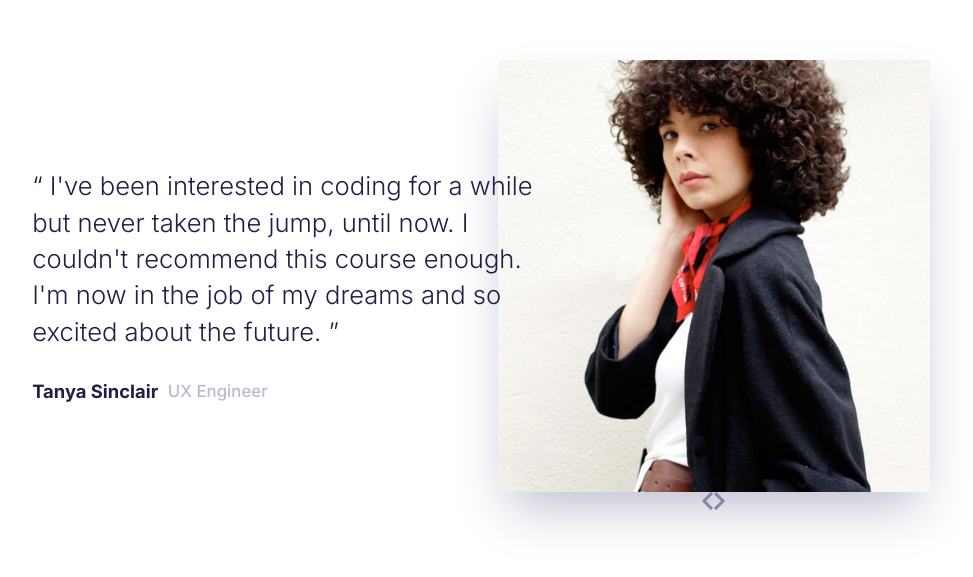
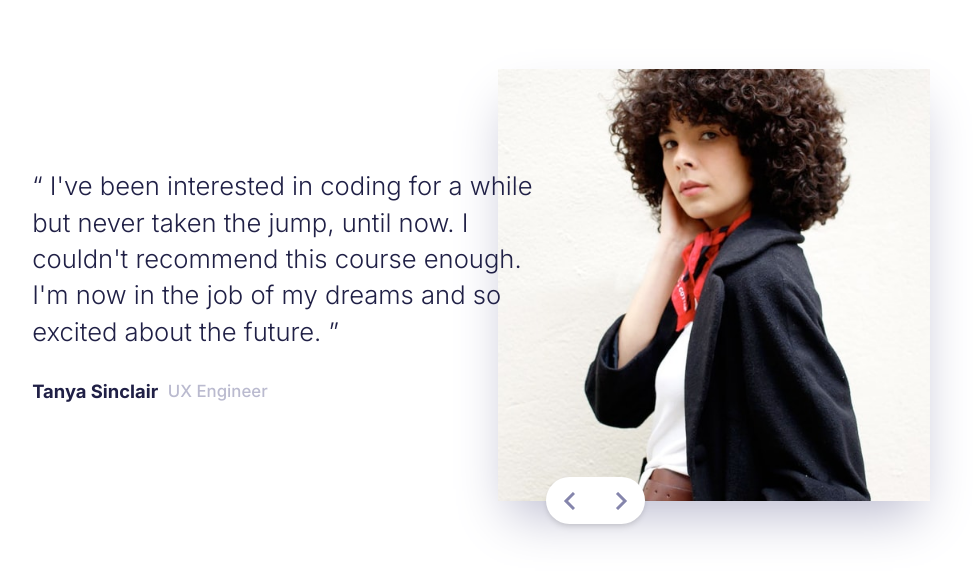
Before and after one commit to VasuBeachoo/coding-bootcamp-testimonials-slider, a JavaScript app: page / in a window 1280 px wide. Shown: the part 115-692 px from the top of the page, without its empty margins (157-1130 px from the left). Built offline with nearby package versions, Linux system fonts and the light colour scheme.

Commit message:
Style slider

```diff
--- a/src/GlobalStyle.js
+++ b/src/GlobalStyle.js
@@ -6,6 +6,7 @@ const GlobalStyle = styled.createGlobalStyle`
   :root {
     --Dark-Blue: hsl(240, 38%, 20%);
     --Grayish-Blue: hsl(240, 18%, 77%);
+    --White: hsl(0, 0%, 100%);
 
     --Font-Family: "Inter", sans-serif;
   }
--- a/src/components/Slider.js
+++ b/src/components/Slider.js
@@ -2,13 +2,27 @@ import styled from "styled-components";
 import iconPrev from "../assets/icon-prev.svg";
 import iconNext from "../assets/icon-next.svg";
 
-export const SliderIcon = styled.img``;
+export const SliderIcon = styled.img`
+  &:hover {
+    cursor: pointer;
+  }
+`;
 
 export const SliderBox = styled.div`
+  position: absolute;
+  bottom: -1.45rem;
+  left: 3rem;
   display: flex;
   flex-direction: row;
   justify-content: space-between;
   align-items: center;
+  width: 6.2rem;
+  user-select: none;
+  background-color: var(--White);
+  border-radius: 2rem;
+  box-shadow: rgba(0, 0, 0, 0.1) 0px 4px 6px -1px,
+    rgba(0, 0, 0, 0.06) 0px 2px 4px -1px;
+  padding: 0.9rem 1.05rem;
 `;
 
 const Slider = ({ className }) => {
--- a/src/components/TestimonialsSlider.js
+++ b/src/components/TestimonialsSlider.js
@@ -7,6 +7,7 @@ export const AuthorImg = styled.img`
 `;
 
 export const ImgBox = styled.div`
+  position: relative;
   display: flex;
   flex-direction: column;
   justify-content: flex-start;
@@ -51,6 +52,7 @@ export const TextBox = styled.div`
   align-items: flex-start;
   gap: 1.85rem;
   transform: translateX(3.5rem);
+  z-index: 2;
 `;
 
 export const TestimonialsBox = styled.div`
```
